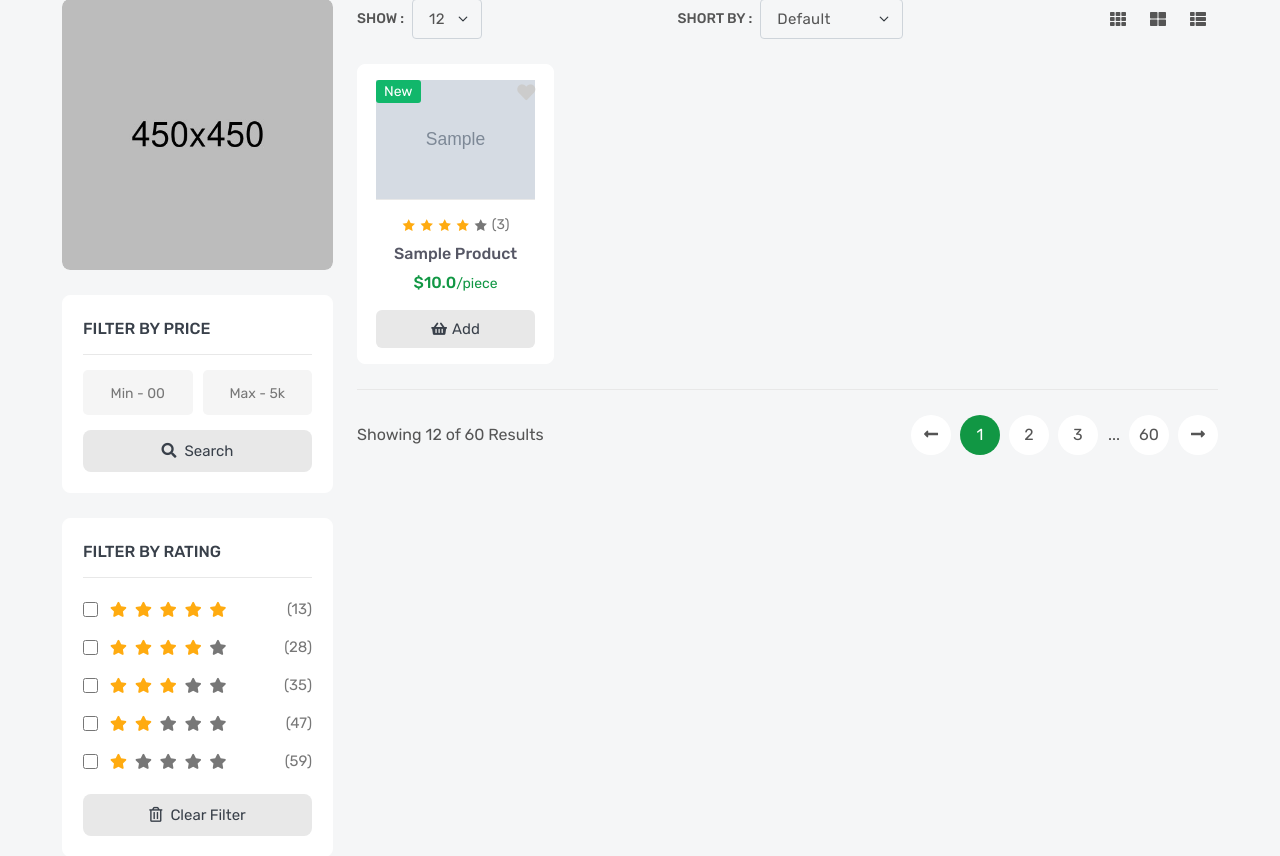
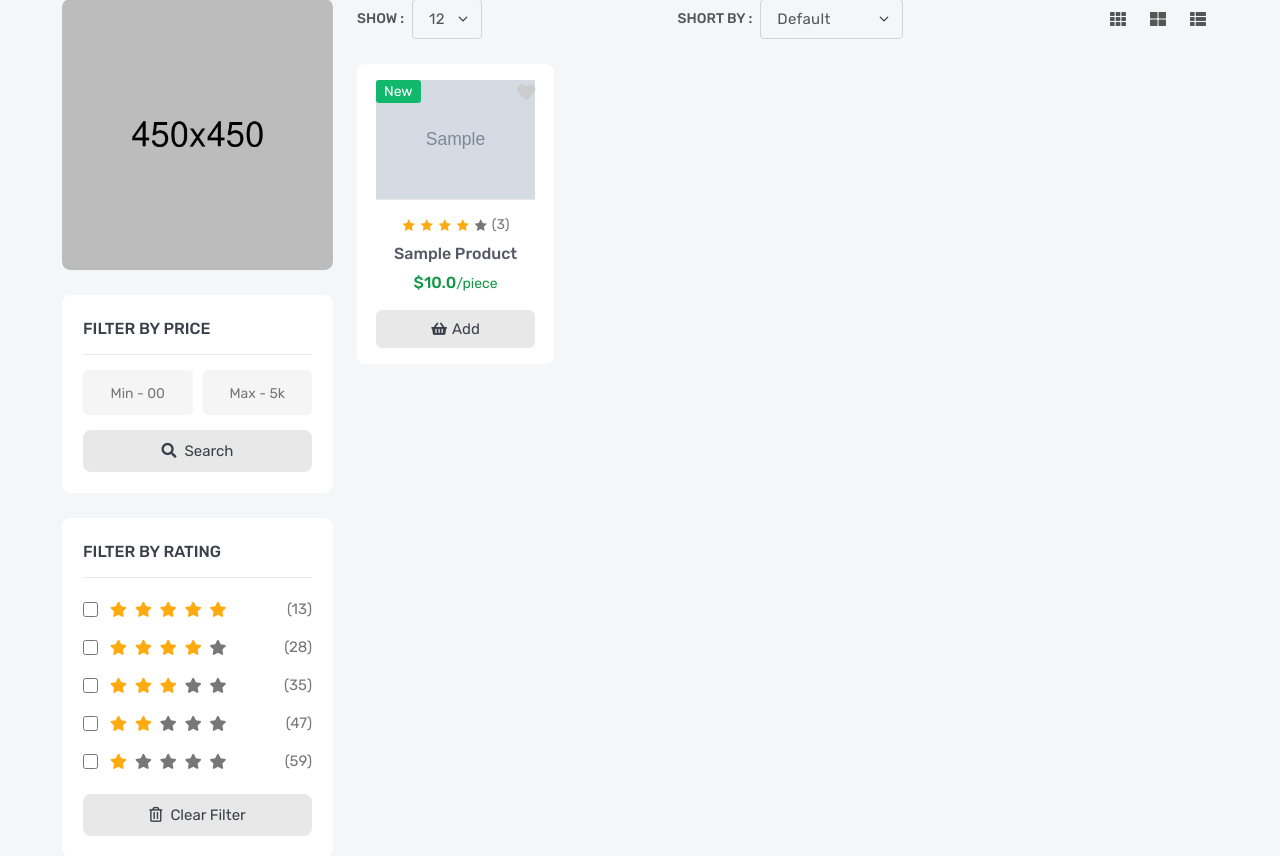
Before and after one commit to mohamedelazb86/New_Amazon, a Django app: page /products/ in a window 1280 px wide. Shown: the part 589-1445 px from the top of the page. Run offline with Django 4.2, Linux system fonts and the light colour scheme; tables that the repository leaves empty hold one stand-in row (values such as "Sample post"); grey boxes marked "Sample" are stand-in pictures; some libraries are stand-ins or nearby versions.

Commit message:
add paginations in product list

```diff
--- a/products/templates/products/product_list.html
+++ b/products/templates/products/product_list.html
@@ -409,30 +409,49 @@
                             {% endfor %}
 
                         </div>
+
+
+                        {% if is_paginated %}
+
                         <div class="row">
                             <div class="col-lg-12">
                                 <div class="bottom-paginate">
                                     <p class="page-info">Showing 12 of 60 Results</p>
                                     <ul class="pagination">
+                                        {% if page_obj.has_previous %}
                                             <li class="page-item">
-                                            <a class="page-link" href="#">
+                                                <a class="page-link" href="?page={{page_obj.previous_page_number}}">
                                                     <i class="fas fa-long-arrow-alt-left"></i>
                                                 </a>
                                             </li>
-                                        <li class="page-item"><a class="page-link active" href="#">1</a></li>
-                                        <li class="page-item"><a class="page-link" href="#">2</a></li>
-                                        <li class="page-item"><a class="page-link" href="#">3</a></li>
-                                        <li class="page-item">...</li>
-                                        <li class="page-item"><a class="page-link" href="#">60</a></li>
+                                        {% endif %}
+
+                                            {% for i in paginator.page_range %}
+                                             {% if page_obj.number == i %}
+                                        <li class="page-item"><a class="page-link active" href="#">{{i}}</a></li>
+
+                                            {% elif i >= page_obj.number|add:'-3' and i <= page_obj.number|add:'3' %}
+                                        <li class="page-item"><a class="page-link" href="?page={{i}}">{{i}}</a></li>
+                                        {% endif %}
+                                        {% endfor %}
+
+                                            {% if page_obj.has_next %}
                                                     <li class="page-item">
-                                            <a class="page-link" href="#">
+                                                        <a class="page-link" href="?page={{page_obj.next_page_number}}">
                                                             <i class="fas fa-long-arrow-alt-right"></i>
                                                         </a>
                                                     </li>
+                                            {% endif %}
+
+
                                     </ul>
                                 </div>
                             </div>
                         </div>
+                        {% endif %}
+
+
+
                     </div>
                 </div>
             </div>
--- a/products/views.py
+++ b/products/views.py
@@ -6,6 +6,7 @@ from .models import Product,Brand
 class Product_list(ListView):
     model=Product
     template_name='products/product_list.html'
+    paginate_by=20
 
 class Product_Detail(DetailView):
     model=Product
```
Lines whose indentation alone changed are shown as unchanged.
